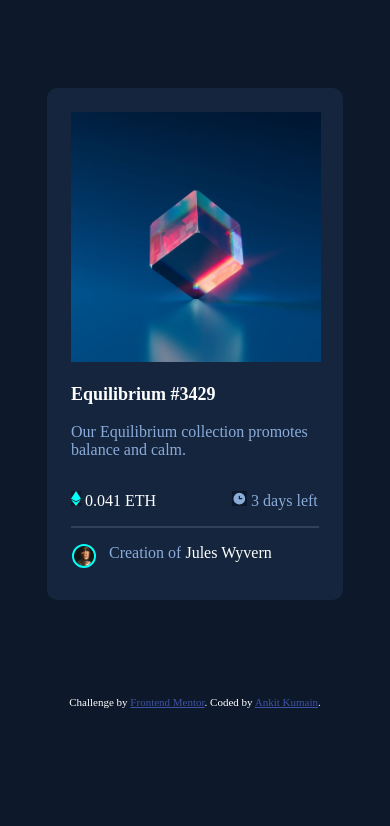
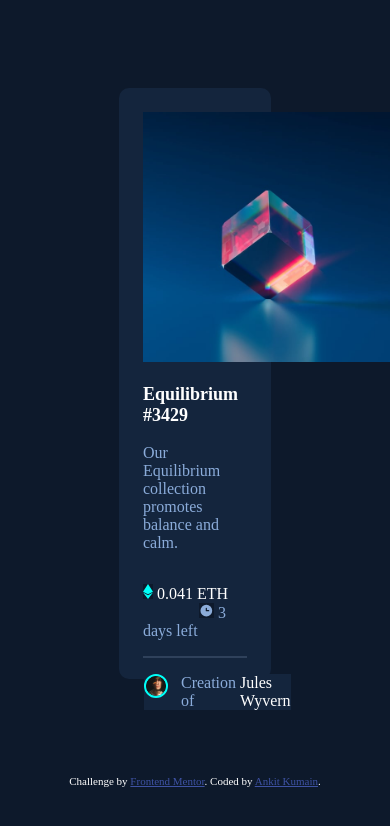
Before and after one commit to Maianki/nft-preview-card-component-main, a plain HTML site: page index.html in a window 390 px wide. Drawn offline with Linux system fonts and the light colour scheme.

Commit message:
style: make responsive

```diff
--- a/index.html
+++ b/index.html
@@ -33,8 +33,8 @@
 
     .nft-card{
       margin:5rem auto;
-      width:18.5rem;
-      height:32rem;
+      width:39vw;
+      height:70vh;
       background: hsl(216, 50%, 16%);
       border-radius: 10px;
       padding:1.5rem;
@@ -95,7 +95,7 @@
       stroke: hsl(216, 50%, 16%);
     }
     p img:nth-of-type(2){
-      margin-left: 4.5rem;
+      margin-left: 3.5rem;
       width:15px;
       height: 15px;
       display: inline-block;
```
